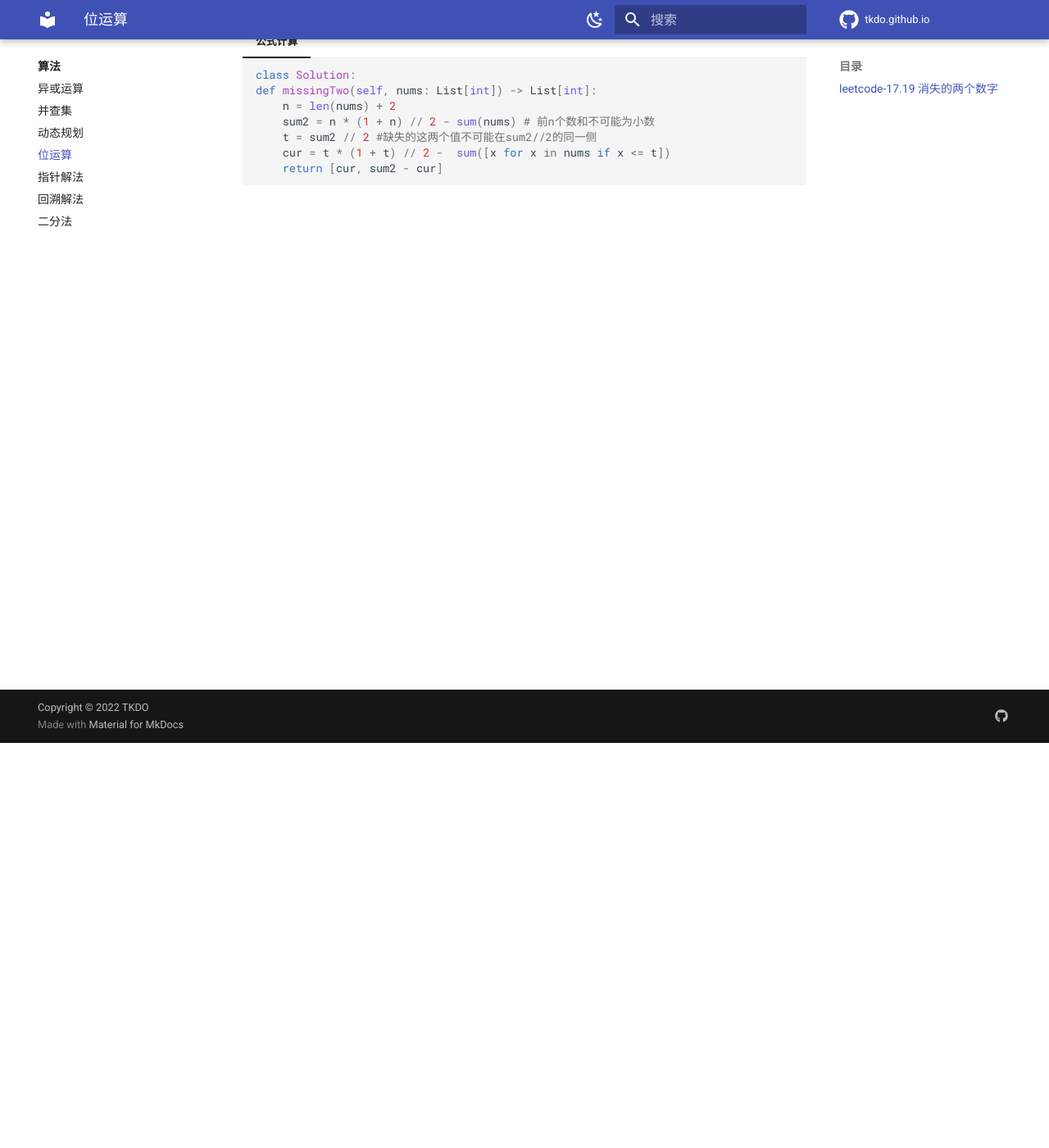
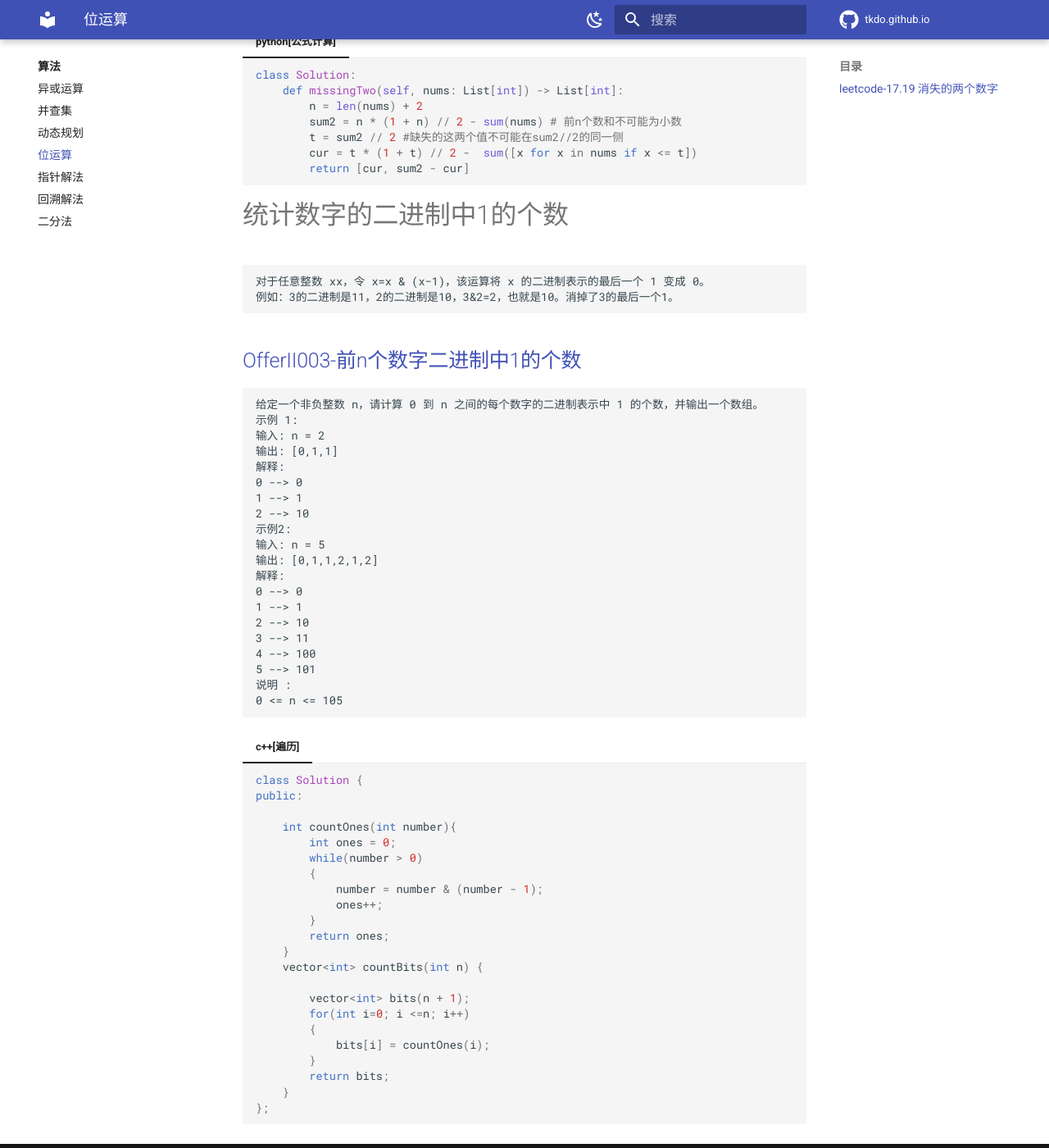
Before and after one commit to tkdo/tkdo.github.io, an MkDocs documentation site: the page built from docs/algorithm/bit.md, in a window 1280 px wide and 1400 px high, scrolled down 494 px. Shown: the whole window at 82% size. Built offline with MkDocs 1.6.1 and Material for MkDocs 9.7.7, drawn with Linux system fonts in a browser that asks for light colours; comment, search, counter and statistics services are not loaded.

Commit message:
bit update

````diff
--- a/docs/algorithm/bit.md
+++ b/docs/algorithm/bit.md
@@ -15,14 +15,66 @@
     nums.length <=30000
 
 
-=== "公式计算"
+=== "python[公式计算]"
 
     ```python
     class Solution:
-    def missingTwo(self, nums: List[int]) -> List[int]:
-        n = len(nums) + 2
-        sum2 = n * (1 + n) // 2 - sum(nums) # 前n个数和不可能为小数
-        t = sum2 // 2 #缺失的这两个值不可能在sum2//2的同一侧
-        cur = t * (1 + t) // 2 -  sum([x for x in nums if x <= t])
-        return [cur, sum2 - cur]
+        def missingTwo(self, nums: List[int]) -> List[int]:
+            n = len(nums) + 2
+            sum2 = n * (1 + n) // 2 - sum(nums) # 前n个数和不可能为小数
+            t = sum2 // 2 #缺失的这两个值不可能在sum2//2的同一侧
+            cur = t * (1 + t) // 2 -  sum([x for x in nums if x <= t])
+            return [cur, sum2 - cur]
     ```
+
+# 统计数字的二进制中1的个数
+    对于任意整数 xx，令 x=x & (x−1)，该运算将 x 的二进制表示的最后一个 1 变成 0。
+    例如：3的二进制是11，2的二进制是10，3&2=2，也就是10。消掉了3的最后一个1。
+
+##  [OfferII003-前n个数字二进制中1的个数](https://leetcode.cn/problems/w3tCBm/)
+    给定一个非负整数 n，请计算 0 到 n 之间的每个数字的二进制表示中 1 的个数，并输出一个数组。
+    示例 1:
+    输入: n = 2
+    输出: [0,1,1]
+    解释:
+    0 --> 0
+    1 --> 1
+    2 --> 10
+    示例2:
+    输入: n = 5
+    输出: [0,1,1,2,1,2]
+    解释:
+    0 --> 0
+    1 --> 1
+    2 --> 10
+    3 --> 11
+    4 --> 100
+    5 --> 101
+    说明 :
+    0 <= n <= 105
+
+=== "c++[遍历]"
+    ```c++
+    class Solution {
+    public:
+
+        int countOnes(int number){
+            int ones = 0;
+            while(number > 0)
+            {
+                number = number & (number - 1);
+                ones++;
+            }
+            return ones;
+        }
+        vector<int> countBits(int n) {
+
+            vector<int> bits(n + 1);
+            for(int i=0; i <=n; i++)
+            {
+                bits[i] = countOnes(i);
+            }
+            return bits;
+        }
+    };
+    ```
````
